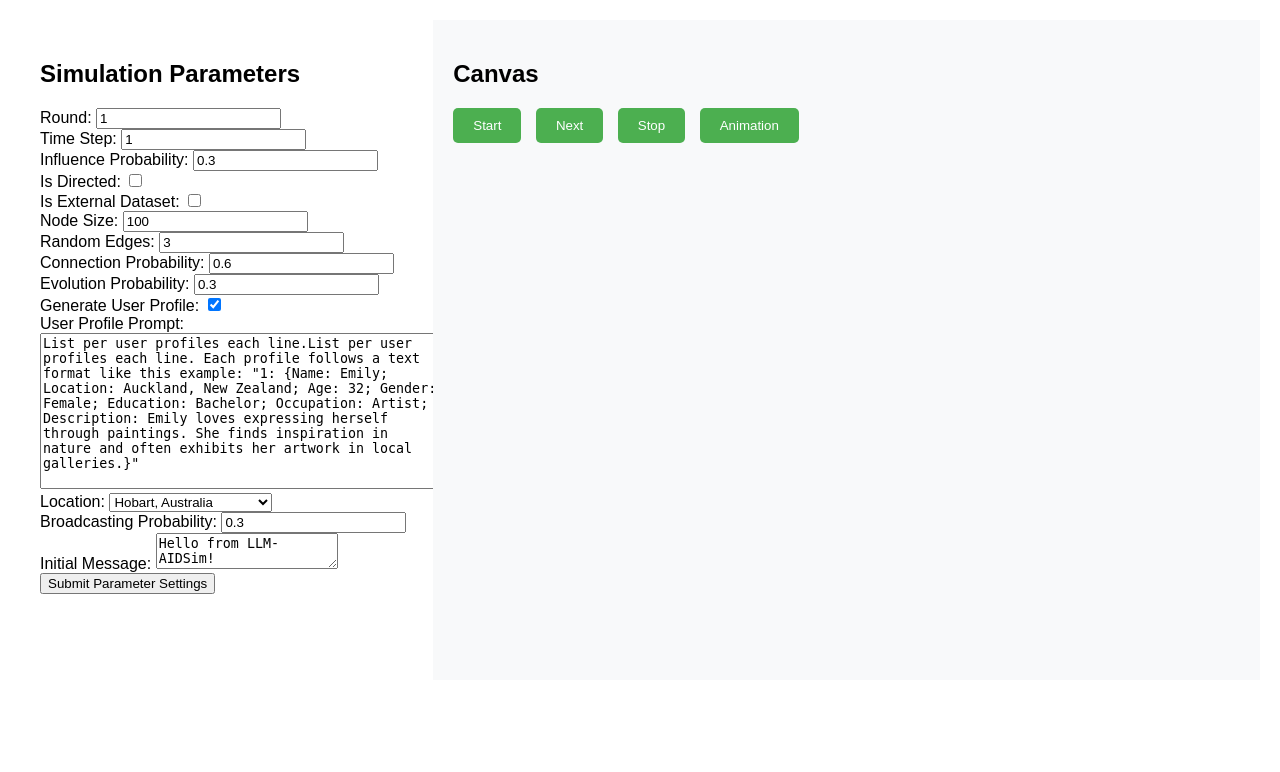
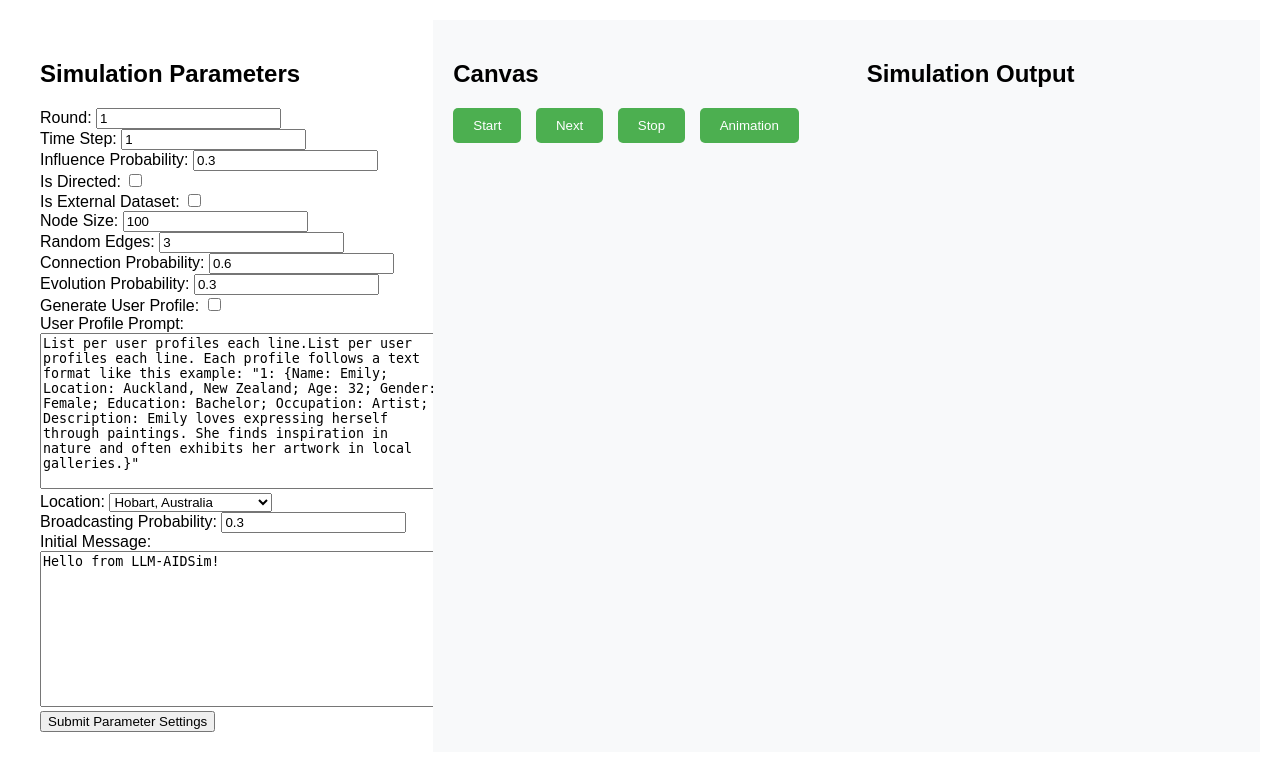
Before and after one commit to lindsay0416/AI_impact_human_social_network, a Flask app: page / in a window 1280 px wide. Shown: the part 100-872 px from the top of the page. Before the commit the page ends 694 px from the top, so only its background shows below. Run offline with Flask 2, Linux system fonts and the light colour scheme; some libraries are stand-ins or nearby versions.

Commit message:
add simulaton-result router

```diff
--- a/visualizer/app.py
+++ b/visualizer/app.py
@@ -1,20 +1,26 @@
-from flask import Flask, render_template, request, redirect, url_for, session
+from flask import Flask, render_template, request, redirect, url_for, session, jsonify
 import json
+from flask_socketio import SocketIO, emit
 import os
+import subprocess
+import time
 
 app = Flask(__name__)
+app.secret_key = 'secretkey'
+socketio = SocketIO(app)
 
 @app.route('/', methods=['GET', 'POST'])
 def index():
-    if request.method == 'POST':
-        session['form_data'] = request.form
-        return redirect(url_for('index'))
-    form_data = session.get('form_data', {})
+    form_data = session.get('parameters', {})
+    if not form_data and os.path.exists('input/parameters.json'):
+        with open('input/parameters.json', 'r') as json_file:
+            form_data = json.load(json_file)
+            session['parameters'] = form_data
+
     return render_template('simulation.html', data=form_data)
 
 @app.route('/submit', methods=['POST'])
 def submit_parameters():
-    # Read the form data
     parameters = {
         "round": request.form.get('round', type=int),
         "timestep": request.form.get('timestep', type=int),
@@ -32,12 +38,31 @@ def submit_parameters():
         "initial_message": request.form.get('initial_message', type=str)
     }
 
-    # Write to JSON file
     os.makedirs('input', exist_ok=True)
     with open('input/parameters.json', 'w') as json_file:
         json.dump(parameters, json_file, indent=4)
 
+    session['parameters'] = parameters
     return redirect(url_for('index'))
+
+@app.route('/start-simulation', methods=['POST'])
+def start_simulation():
+    try:
+        script_path = os.path.join(os.path.dirname(__file__),'simulation.py')
+        subprocess.run(['python', script_path], check=True)
+
+        return jsonify({"status": "Simulation started and completed successfully."})
+    except subprocess.CalledProcessError as e:
+        return jsonify({"status": "Simulation failed.", "error": str(e)}), 500
+
+@app.route('/simulation-result', methods=['GET'])
+def get_simulation_result():
+    try:
+        with open('saved/results.json', 'r') as f:
+            data = json.load(f)
+        return jsonify(data)
+    except FileNotFoundError:
+        return jsonify({"status": "No simulation result found."}), 404
 
 if __name__ == '__main__':
     app.run(debug=True)
--- a/visualizer/templates/simulation.html
+++ b/visualizer/templates/simulation.html
@@ -77,10 +77,10 @@
                 <input type="text" id="influence_prob" name="influence_prob" value="{{ data.get('influence_prob', '0.3') }}"><br>
 
                 <label for="is_directed">Is Directed:</label>
-                <input type="checkbox" id="is_directed" name="is_directed" value="{{ data.get('is_directed', 'true') }}"><br>
+                <input type="checkbox" id="is_directed" name="is_directed" value="true" {% if data.get("is_directed") %}checked{% endif %}><br>
 
                 <label for="is_external_dataset">Is External Dataset:</label>
-                <input type="checkbox" id="is_external_dataset" name="is_external_dataset" value="{{ data.get('is_external_dataset', 'true') }}"><br>
+                <input type="checkbox" id="is_external_dataset" name="is_external_dataset" value="true" {% if data.get("is_external_dataset") %}checked{% endif %}><br>
 
                 <label for="node_size">Node Size:</label>
                 <input type="number" id="node_size" name="node_size" value="{{ data.get('node_size', '100') }}"><br>
@@ -95,24 +95,23 @@
                 <input type="text" id="evolution_prob" name="evolution_prob" value="{{ data.get('evolution_prob', '0.3') }}"><br>
 
                 <label for="generate_user_profile">Generate User Profile:</label>
-                <input type="checkbox" id="generate_user_profile" name="generate_user_profile" value="{{ data.get('generate_user_profile', 'true') }}" checked><br>
-
+                <input type="checkbox" id="generate_user_profile" name="generate_user_profile" value="true" {% if data.get("generate_user_profile") %}checked{% endif %}><br>
                 <label for="user_profile_prompt">User Profile Prompt:</label>
                 <textarea id="user_profile_prompt" name="user_profile_prompt" rows="10" cols="48">List per user profiles each line.List per user profiles each line. Each profile follows a text format like this example: "1: {Name: Emily; Location: Auckland, New Zealand; Age: 32; Gender: Female; Education: Bachelor; Occupation: Artist; Description: Emily loves expressing herself through paintings. She finds inspiration in nature and often exhibits her artwork in local galleries.}"</textarea><br>
 
                 <label for="location">Location:</label>
                 <select id="location" name="location">
-                    <option value="Hobart, Australia">Hobart, Australia</option>
-                    <option value="Auckland, New Zealand">Auckland, New Zealand</option>
-                    <option value="Sydney, Australia">Sydney, Australia</option>
-                    <option value="">Worldwide</option>
+                    <option value="Hobart, Australia" {% if data.get('location') == "Hobart, Australia" %}selected{% endif %}>Hobart, Australia</option>
+                    <option value="Auckland, New Zealand" {% if data.get('location') == "Auckland, New Zealand" %}selected{% endif %}>Auckland, New Zealand</option>
+                    <option value="Sydney, Australia" {% if data.get('location') == "Sydney, Australia" %}selected{% endif %}>Sydney, Australia</option>
+                    <option value="" {% if data.get('location') == "" %}selected{% endif %}>Worldwide</option>
                 </select><br>
 
                 <label for="broadcasting_prob">Broadcasting Probability:</label>
                 <input type="text" id="broadcasting_prob" name="broadcasting_prob" value="{{ data.get('random_edges', '0.3') }}"><br>
 
                 <label for="initial_message">Initial Message:</label>
-                <textarea id="initial_message" name="initial_message">Hello from LLM-AIDSim!</textarea><br>
+                <textarea id="initial_message" name="initial_message" rows="10" cols="48">Hello from LLM-AIDSim!</textarea><br>
 
                 <button type="submit">Submit Parameter Settings</button>
             </form>
@@ -126,12 +125,23 @@
                 <button type="button" onclick="toggleAnimation()">Animation</button>
             </div>
         </div>
+        <div id="content">
+            <h2>Simulation Output</h2>
+            <pre id="output"></pre>
+        </div>
     </div>
 </body>
+<script src="https://cdnjs.cloudflare.com/ajax/libs/socket.io/4.0.0/socket.io.js"></script>
 <script>
+    var socket = io.connect('http://' + document.domain + ':' + location.port);
+
     function startSimulation() {
-        console.log("Simulation started");
+        socket.emit('start-simulation', {});
     }
+
+    socket.on('simulation_update', function(data) {
+        document.getElementById('output').innerText = JSON.stringify(data, null, 2);
+    });
 
     function nextStep() {
         console.log("Next step in simulation");
```
Also changed, not shown: simulation.py (+6 -2 lines).
